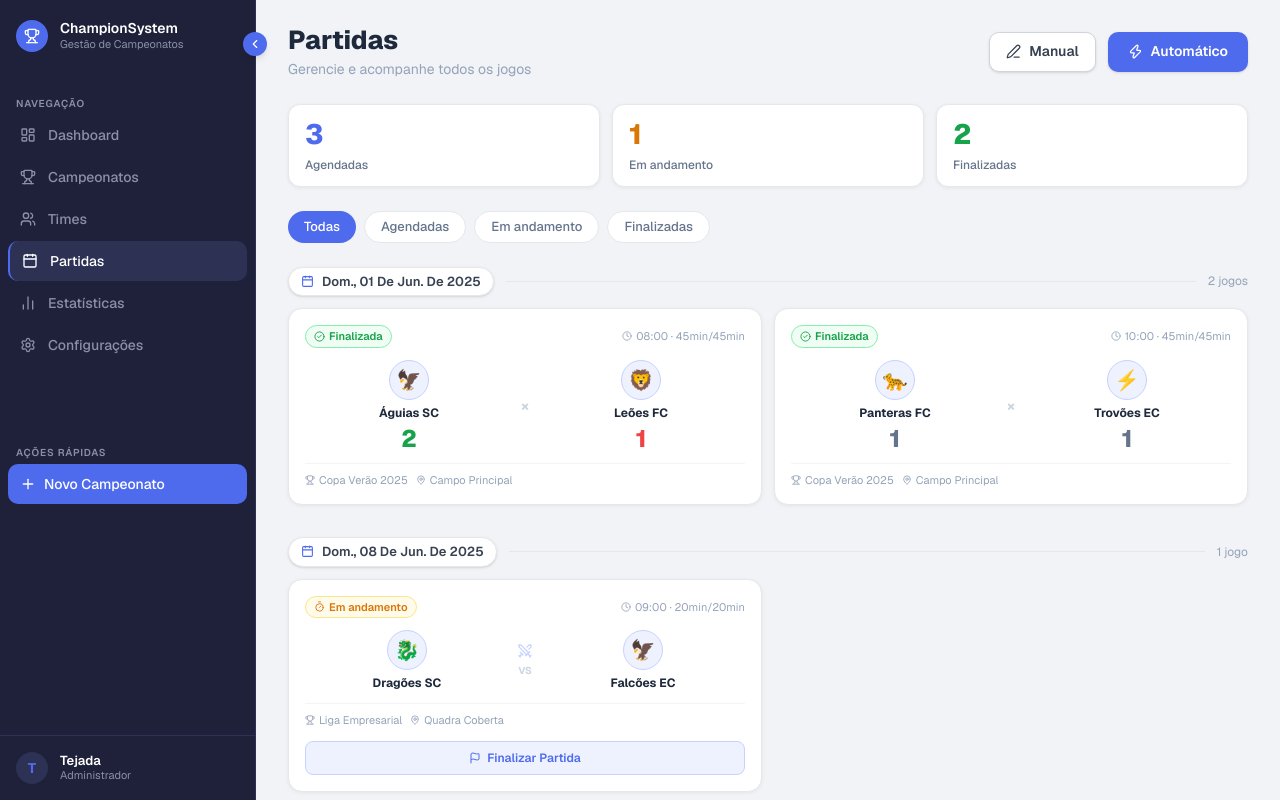
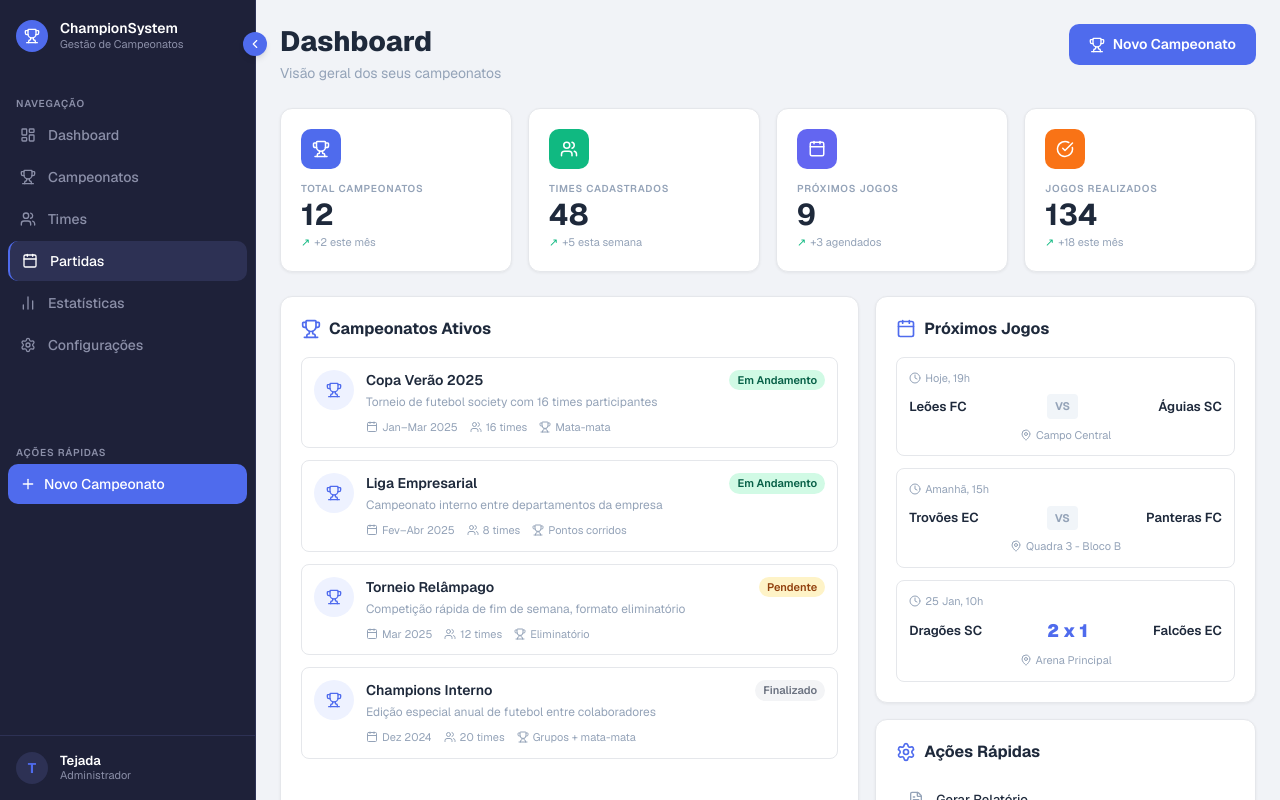
Before and after one commit to usertejada/gerenciador-de-campeonato, a Next.js app: page /partidas in a window 1280 px wide. Shown: the top 800 px of the page. Built offline with nearby package versions, Linux system fonts and the light colour scheme.

Commit message:
mais uma atualização

```diff
--- a/app/partidas/page.tsx
+++ b/app/partidas/page.tsx
@@ -1,160 +1,222 @@
-// app/partidas/page.tsx
-
 "use client";
 
-import { useState } from "react";
-import { Zap, PenLine, Calendar, Swords } from "lucide-react";
+import {
+  Trophy,
+  Users,
+  Calendar,
+  CheckCircle,
+  Clock,
+  MapPin,
+  FileText,
+  UserPlus,
+  Settings,
+  BarChart2,
+} from "lucide-react";
 import { useRouter } from "next/navigation";
 
-import {
-  Partida,
-  mockPartidas,
-  formatarData,
-  agruparPorData,
-} from "./types-and-data";
-import { CardPartida } from "./components";
+// ── Dados ──────────────────────────────────────────────────────────────
+const stats = [
+  { label: "Total Campeonatos", value: "12", sub: "+2 este mês",     icon: Trophy,       iconBg: "#4F6BED" },
+  { label: "Times Cadastrados", value: "48", sub: "+5 esta semana",  icon: Users,        iconBg: "#10B981" },
+  { label: "Próximos Jogos",    value: "9",  sub: "+3 agendados",    icon: Calendar,     iconBg: "#6366F1" },
+  { label: "Jogos Realizados",  value: "134",sub: "+18 este mês",    icon: CheckCircle,  iconBg: "#F97316" },
+];
 
-type Filtro = "todas" | "agendada" | "em_andamento" | "finalizada";
+type BadgeStatus = "Em Andamento" | "Pendente" | "Finalizado";
 
-export default function PartidasPage() {
+const campeonatos = [
+  { nome: "Copa Verão 2025",     desc: "Torneio de futebol society com 16 times participantes",   status: "Em Andamento" as BadgeStatus, data: "Jan–Mar 2025", times: "16 times",  formato: "Mata-mata" },
+  { nome: "Liga Empresarial",    desc: "Campeonato interno entre departamentos da empresa",        status: "Em Andamento" as BadgeStatus, data: "Fev–Abr 2025", times: "8 times",   formato: "Pontos corridos" },
+  { nome: "Torneio Relâmpago",   desc: "Competição rápida de fim de semana, formato eliminatório",status: "Pendente"     as BadgeStatus, data: "Mar 2025",     times: "12 times",  formato: "Eliminatório" },
+  { nome: "Champions Interno",   desc: "Edição especial anual de futebol entre colaboradores",    status: "Finalizado"   as BadgeStatus, data: "Dez 2024",     times: "20 times",  formato: "Grupos + mata-mata" },
+];
+
+const jogos = [
+  { horario: "Hoje, 19h",   timeA: "Leões FC",      timeB: "Águias SC",    local: "Campo Central",    placar: null },
+  { horario: "Amanhã, 15h", timeA: "Trovões EC",    timeB: "Panteras FC",  local: "Quadra 3 - Bloco B",placar: null },
+  { horario: "25 Jan, 10h", timeA: "Dragões SC",    timeB: "Falcões EC",   local: "Arena Principal",  placar: "2 x 1" },
+];
+
+const acoes = [
+  { icon: FileText, label: "Gerar Relatório"   },
+  { icon: UserPlus, label: "Adicionar Time"    },
+  { icon: Calendar, label: "Agendar Partida"   },
+  { icon: Settings, label: "Configurações"     },
+  { icon: BarChart2,label: "Ver Estatísticas"  },
+  { icon: Trophy,   label: "Novo Campeonato"   },
+];
+
+// ── Badge ───────────────────────────────────────────────────────────────
+function Badge({ status }: { status: BadgeStatus }) {
+  const map: Record<BadgeStatus, { bg: string; text: string }> = {
+    "Em Andamento": { bg: "#D1FAE5", text: "#065F46" },
+    "Pendente":     { bg: "#FEF3C7", text: "#92400E" },
+    "Finalizado":   { bg: "#F3F4F6", text: "#6B7280" },
+  };
+  const { bg, text } = map[status];
+  return (
+    <span
+      className="text-[11px] font-semibold px-2 py-0.5 rounded-full whitespace-nowrap"
+      style={{ backgroundColor: bg, color: text }}
+    >
+      {status}
+    </span>
+  );
+}
+
+// ── Dashboard ───────────────────────────────────────────────────────────
+export default function DashboardPage() {
   const router = useRouter();
-  const [filtro, setFiltro] = useState<Filtro>("todas");
-  const [partidas] = useState<Partida[]>(mockPartidas);
-
-  const partidasFiltradas =
-    filtro === "todas" ? partidas : partidas.filter((p) => p.status === filtro);
-
-  const grupos = agruparPorData(partidasFiltradas);
-
-  const totalAgendadas = partidas.filter((p) => p.status === "agendada").length;
-  const totalEmAndamento = partidas.filter((p) => p.status === "em_andamento").length;
-  const totalFinalizadas = partidas.filter((p) => p.status === "finalizada").length;
-
-  function handleFinalizar(partida: Partida) {
-    router.push(`/partidas/finalizar/${partida.id}`);
-  }
 
   return (
     <div className="min-h-screen bg-[#F1F3F7] px-4 py-4 md:px-5 md:py-5 lg:px-6 lg:py-6">
-      <div className="max-w-[960px] mx-auto">
 
-        {/* ── Cabeçalho ── */}
-        <div className="flex flex-col sm:flex-row sm:items-center justify-between gap-4 mb-6">
+      {/* Header */}
+      <div className="flex flex-col gap-3 mb-6 md:flex-row md:items-start md:justify-between md:gap-4">
         <div>
-            <h1 className="text-[#1E293B] font-extrabold text-[26px] leading-tight">Partidas</h1>
-            <p className="text-[#94A3B8] text-[14px] mt-0.5">
-              Gerencie e acompanhe todos os jogos
+          <h1 className="text-[#1E293B] font-extrabold text-[22px] lg:text-[28px] leading-tight">
+            Dashboard
+          </h1>
+          <p className="text-[#94A3B8] text-[14px] font-normal mt-1">
+            Visão geral dos seus campeonatos
           </p>
         </div>
-          <div className="flex items-center gap-3">
         <button
-              onClick={() => router.push("/partidas/gerar-manual")}
-              className="flex items-center gap-2 h-[40px] px-4 rounded-[10px] border border-[#D1D5DB] bg-white text-[#374151] text-[14px] font-semibold hover:bg-[#F9FAFB] transition-colors shadow-sm"
+          onClick={() => router.push("/novo-campeonato")}
+          className="flex items-center justify-center gap-2 bg-[#4F6BED] hover:bg-[#3D5BD9] text-white font-semibold text-[14px] px-5 py-2.5 rounded-[10px] transition-colors w-full md:w-auto md:shrink-0"
         >
-              <PenLine size={15} color="#374151" />
-              Manual
-            </button>
-            <button
-              onClick={() => router.push("/partidas/gerar-automatico")}
-              className="flex items-center gap-2 h-[40px] px-5 rounded-[10px] bg-[#4F6BED] hover:bg-[#3D5BD9] text-white text-[14px] font-semibold transition-colors shadow-sm"
-            >
-              <Zap size={15} color="#FFFFFF" />
-              Automático
+          <Trophy size={16} color="#FFFFFF" />
+          Novo Campeonato
         </button>
       </div>
+
+      {/* Cards de estatísticas */}
+      <div className="grid grid-cols-2 lg:grid-cols-4 gap-4 mb-6">
+        {stats.map((stat) => {
+          const Icon = stat.icon;
+          return (
+            <div
+              key={stat.label}
+              className="bg-white rounded-[12px] border border-[#E5E7EB] p-4 lg:p-5 shadow-[0_1px_3px_rgba(0,0,0,0.06)] hover:shadow-[0_4px_12px_rgba(0,0,0,0.10)] transition-shadow"
+            >
+              <div className="w-10 h-10 rounded-[10px] flex items-center justify-center mb-3" style={{ backgroundColor: stat.iconBg }}>
+                <Icon size={18} color="#FFFFFF" />
+              </div>
+              <p className="text-[#94A3B8] font-semibold text-[10px] uppercase tracking-[0.08em] mb-1">{stat.label}</p>
+              <p className="text-[#1E293B] font-bold text-[30px] leading-none mb-1">{stat.value}</p>
+              <p className="text-[#94A3B8] text-[11px] font-normal flex items-center gap-1">
+                <span className="text-[#10B981]">↗</span>{stat.sub}
+              </p>
+            </div>
+          );
+        })}
       </div>
 
-        {/* ── Resumo ── */}
-        <div className="grid grid-cols-3 gap-3 mb-6">
-          {[
-            { label: "Agendadas", value: totalAgendadas, color: "#4F6BED" },
-            { label: "Em andamento", value: totalEmAndamento, color: "#D97706" },
-            { label: "Finalizadas", value: totalFinalizadas, color: "#16A34A" },
-          ].map((s) => (
-            <div
-              key={s.label}
-              className="bg-white rounded-[12px] border border-[#E5E7EB] shadow-[0_1px_4px_rgba(0,0,0,0.06)] px-4 py-3 flex flex-col gap-1"
-            >
-              <span
-                className="font-extrabold text-[28px] leading-tight"
-                style={{ color: s.color }}
-              >
-                {s.value}
-              </span>
-              <span className="text-[#64748B] text-[12px] font-medium">{s.label}</span>
-            </div>
-          ))}
+      {/* Grid principal */}
+      <div className="grid grid-cols-1 lg:grid-cols-5 gap-4">
+
+        {/* Campeonatos Ativos — 60% */}
+        <div className="lg:col-span-3 bg-white rounded-[12px] border border-[#E5E7EB] p-5 shadow-[0_1px_3px_rgba(0,0,0,0.06)]">
+          <div className="flex items-center gap-2 mb-4">
+            <Trophy size={20} color="#4F6BED" />
+            <h2 className="text-[#1E293B] font-bold text-[16px]">Campeonatos Ativos</h2>
           </div>
 
-        {/* ── Filtros ── */}
-        <div className="flex items-center gap-2 mb-5 overflow-x-auto pb-1">
-          {(
-            [
-              { value: "todas", label: "Todas" },
-              { value: "agendada", label: "Agendadas" },
-              { value: "em_andamento", label: "Em andamento" },
-              { value: "finalizada", label: "Finalizadas" },
-            ] as { value: Filtro; label: string }[]
-          ).map((f) => (
-            <button
-              key={f.value}
-              onClick={() => setFiltro(f.value)}
-              className={`h-[32px] px-4 rounded-full text-[13px] font-medium whitespace-nowrap transition-colors ${
-                filtro === f.value
-                  ? "bg-[#4F6BED] text-white"
-                  : "bg-white border border-[#E5E7EB] text-[#64748B] hover:bg-[#F8FAFC]"
-              }`}
+          <div className="flex flex-col gap-3">
+            {campeonatos.map((c) => (
+              <div
+                key={c.nome}
+                className="border border-[#E5E7EB] rounded-[8px] p-3 hover:bg-[#F8FAFC] transition-colors"
               >
-              {f.label}
-            </button>
-          ))}
+                <div className="flex items-start gap-3">
+                  <div className="w-10 h-10 rounded-full bg-[#EEF2FF] flex items-center justify-center shrink-0">
+                    <Trophy size={16} color="#4F6BED" />
                   </div>
-
-        {/* ── Lista ou vazio ── */}
-        {grupos.length === 0 ? (
-          <div className="bg-white rounded-[16px] border border-[#E5E7EB] flex flex-col items-center justify-center py-16 gap-3">
-            <Swords size={40} color="#CBD5E1" />
-            <p className="text-[#94A3B8] text-[15px]">Nenhuma partida encontrada.</p>
-            <button
-              onClick={() => router.push("/partidas/gerar-automatico")}
-              className="flex items-center gap-2 bg-[#4F6BED] hover:bg-[#3D5BD9] text-white font-semibold text-[13px] px-4 py-2 rounded-[8px] transition-colors"
-            >
-              <Zap size={14} />
-              Gerar partidas
-            </button>
+                  <div className="flex-1 min-w-0">
+                    <div className="flex items-center justify-between gap-2 mb-0.5">
+                      <span className="text-[#1E293B] font-semibold text-[14px] truncate">{c.nome}</span>
+                      <Badge status={c.status} />
                     </div>
-        ) : (
-          <div className="flex flex-col gap-8">
-            {grupos.map(([data, partidasGrupo]) => (
-              <div key={data}>
-                {/* Separador de data */}
-                <div className="flex items-center gap-3 mb-3">
-                  <div className="flex items-center gap-2 bg-white border border-[#E5E7EB] rounded-full px-3 py-1 shadow-sm">
-                    <Calendar size={13} color="#4F6BED" />
-                    <span className="text-[#374151] text-[13px] font-semibold capitalize">
-                      {formatarData(data)}
+                    <p className="text-[#94A3B8] text-[12px] line-clamp-2 mb-2">{c.desc}</p>
+                    <div className="flex flex-wrap items-center gap-x-3 gap-y-1">
+                      <span className="flex items-center gap-1 text-[#94A3B8] text-[11px]">
+                        <Calendar size={12} color="#94A3B8" />{c.data}
+                      </span>
+                      <span className="flex items-center gap-1 text-[#94A3B8] text-[11px]">
+                        <Users size={12} color="#94A3B8" />{c.times}
+                      </span>
+                      <span className="flex items-center gap-1 text-[#94A3B8] text-[11px]">
+                        <Trophy size={12} color="#94A3B8" />{c.formato}
                       </span>
                     </div>
-                  <div className="flex-1 h-px bg-[#E5E7EB]" />
-                  <span className="text-[#94A3B8] text-[12px]">
-                    {partidasGrupo.length} {partidasGrupo.length === 1 ? "jogo" : "jogos"}
-                  </span>
                   </div>
-
-                {/* Grid de cards */}
-                <div className="grid grid-cols-1 sm:grid-cols-2 gap-3">
-                  {partidasGrupo.map((partida) => (
-                    <CardPartida
-                      key={partida.id}
-                      partida={partida}
-                      onFinalizar={() => handleFinalizar(partida)}
-                    />
-                  ))}
                 </div>
               </div>
             ))}
           </div>
+        </div>
+
+        {/* Coluna direita — 40% */}
+        <div className="lg:col-span-2 flex flex-col gap-4">
+
+          {/* Próximos Jogos */}
+          <div className="bg-white rounded-[12px] border border-[#E5E7EB] p-5 shadow-[0_1px_3px_rgba(0,0,0,0.06)]">
+            <div className="flex items-center gap-2 mb-4">
+              <Calendar size={20} color="#4F6BED" />
+              <h2 className="text-[#1E293B] font-bold text-[16px]">Próximos Jogos</h2>
+            </div>
+
+            <div className="flex flex-col gap-3">
+              {jogos.map((j, i) => (
+                <div key={i} className="border border-[#E5E7EB] rounded-[8px] p-3">
+                  <div className="flex items-center gap-1 mb-2">
+                    <Clock size={12} color="#94A3B8" />
+                    <span className="text-[#94A3B8] text-[11px]">{j.horario}</span>
+                  </div>
+
+                  <div className="flex items-center justify-between gap-2 mb-2">
+                    <span className="text-[#1E293B] font-semibold text-[13px] truncate">{j.timeA}</span>
+                    {j.placar ? (
+                      <span className="text-[#4F6BED] font-black text-[18px] shrink-0">{j.placar}</span>
+                    ) : (
+                      <span className="bg-[#F1F5F9] text-[#94A3B8] font-bold text-[11px] px-2 py-1 rounded-[4px] shrink-0">VS</span>
                     )}
+                    <span className="text-[#1E293B] font-semibold text-[13px] truncate text-right">{j.timeB}</span>
+                  </div>
+
+                  <div className="flex items-center justify-center gap-1">
+                    <MapPin size={12} color="#94A3B8" />
+                    <span className="text-[#94A3B8] text-[11px]">{j.local}</span>
+                  </div>
+                </div>
+              ))}
+            </div>
+          </div>
+
+          {/* Ações Rápidas */}
+          <div className="bg-white rounded-[12px] border border-[#E5E7EB] p-5 shadow-[0_1px_3px_rgba(0,0,0,0.06)]">
+            <div className="flex items-center gap-2 mb-4">
+              <Settings size={20} color="#4F6BED" />
+              <h2 className="text-[#1E293B] font-bold text-[16px]">Ações Rápidas</h2>
+            </div>
+
+            <div className="flex flex-col gap-1">
+              {acoes.map((a) => {
+                const Icon = a.icon;
+                return (
+                  <button
+                    key={a.label}
+                    className="flex items-center gap-3 px-3 py-2.5 rounded-[8px] hover:bg-[#F1F5F9] transition-colors group w-full text-left"
+                  >
+                    <Icon size={16} className="text-[#94A3B8] group-hover:text-[#4F6BED] transition-colors shrink-0" />
+                    <span className="text-[#1E293B] font-medium text-[13px]">{a.label}</span>
+                  </button>
+                );
+              })}
+            </div>
+          </div>
+
+        </div>
       </div>
     </div>
   );
```
Lines whose indentation alone changed are shown as unchanged.
